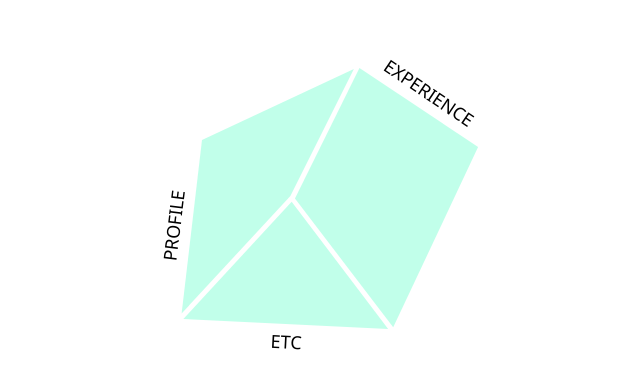
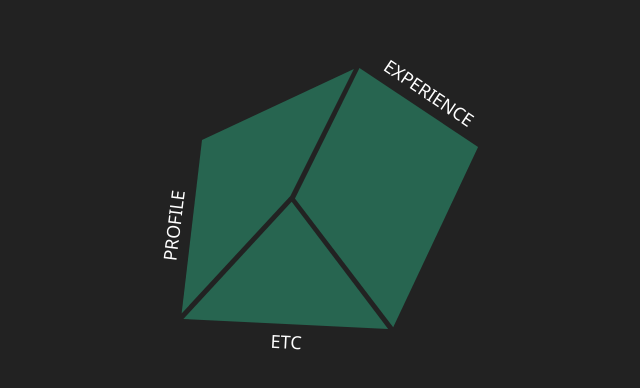
Before and after one commit to okimyj/portfolio, a Next.js app in the folder portfolio-nextjs/: page / in a window 1280 px wide. Shown: the part 196-584 px from the top of the page, without its empty margins (320-960 px from the left). Built offline with nearby package versions, Linux system fonts and the light colour scheme.

Commit message:
design: light mode color 도 그냥 darkmode랑 똑같게..

```diff
--- a/portfolio-nextjs/src/app/globals.css
+++ b/portfolio-nextjs/src/app/globals.css
@@ -3,16 +3,16 @@
 @tailwind utilities;
 
 :root {
-  --foreground-rgb: 0, 0, 0;
-  --background-rgb: 255, 255, 255;
+  --foreground-rgb: 255, 255, 255;
+  --background-rgb: 34, 34, 34;
 }
 
-@media (prefers-color-scheme: dark) {
+/* @media (prefers-color-scheme: dark) {
   :root {
     --foreground-rgb: 255, 255, 255;
     --background-rgb: 34, 34, 34;
   }
-}
+} */
 * {
   margin: 0;
   font-family: 'Segoe UI', Tahoma, Geneva, Verdana, sans-serif;
```
